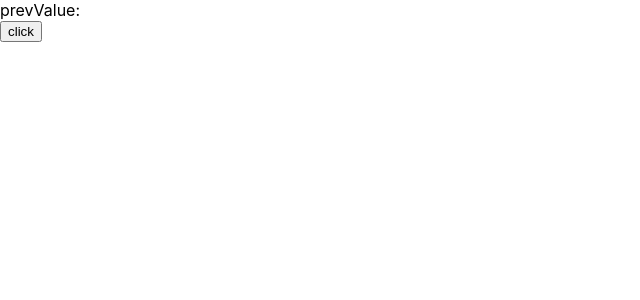
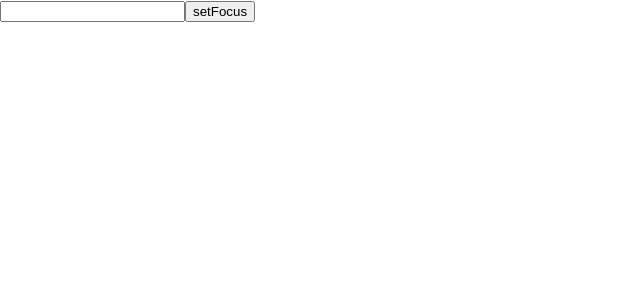
Before and after one commit to lubomirKavetskiy/React_Hooks, a React (Create React App) app: page / in a window 1280 px wide. Shown: the top 300 px of the page, without its empty margins (0-640 px from the left). Built offline with nearby package versions, Linux system fonts and the light colour scheme.

Commit message:
useRef for focus

```diff
--- a/src/App.js
+++ b/src/App.js
@@ -1,17 +1,14 @@
-import React, { useState } from "react";
-import { usePrevVal } from "./useHooks";
+import React, { useRef } from "react";
 
 import "./App.css";
 
 const App = () => {
-  const [count, setCount] = useState(0);
-  const prevVal = usePrevVal(count);
+  const inputRef = useRef();
 
   return (
     <>
-      <span>prevValue: {prevVal}</span>
-      <br />
-      <button onClick={() => setCount((c) => c + 1)}>click</button>
+      <input ref={inputRef} type="email" name="email" />
+      <button onClick={() => inputRef.current.focus()}>setFocus</button>
     </>
   );
 };
```
